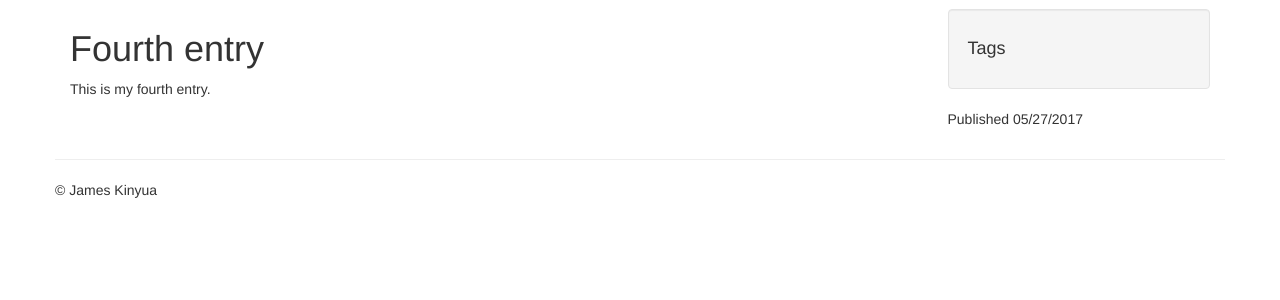
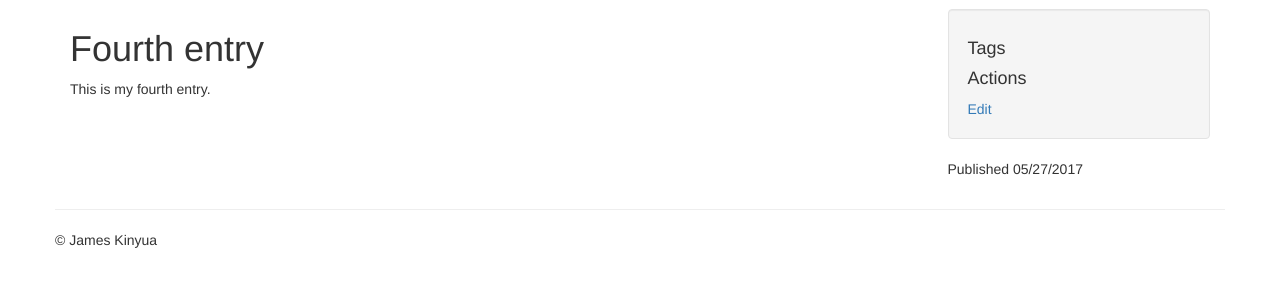
Before and after one commit to JayKay24/flask_blog, a Flask app: a page that uses entries/templates/entries/detail.html in a window 1280 px wide. Shown: the part 51-351 px from the top of the page. Run offline with Flask 2, Linux system fonts and the light colour scheme; data comes from the database, SQL or seed files in the repository; some libraries are stand-ins or nearby versions.

Commit message:
Update detail.html to include edit link in the sidebar content

```diff
--- a/entries/templates/entries/detail.html
+++ b/entries/templates/entries/detail.html
@@ -10,6 +10,8 @@
 		{% for tag in entry.tags %}
 			<li><a href="{{ url_for('entries.tag_detail', slug=tag.slug) }}">{{ tag.name }}</a></li>
 		{% endfor %}
+		<li><h4>Actions</h4></li>
+		<a href="{{ url_for('entries.edit', slug=entry.slug) }}">Edit</a>
 	</ul>
 
 	<p>Published {{ entry.created_timestamp.strftime('%m/%d/%Y') }}</p>
```
